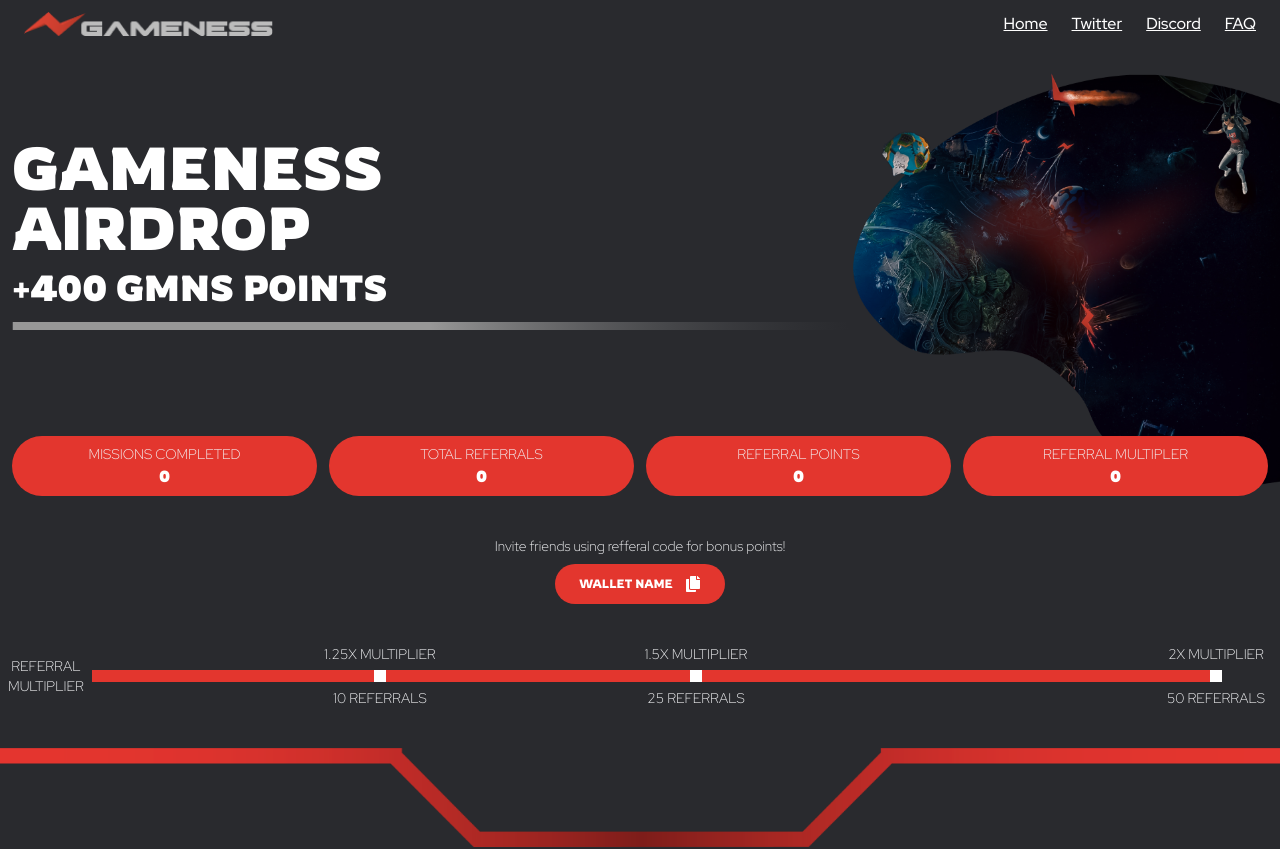
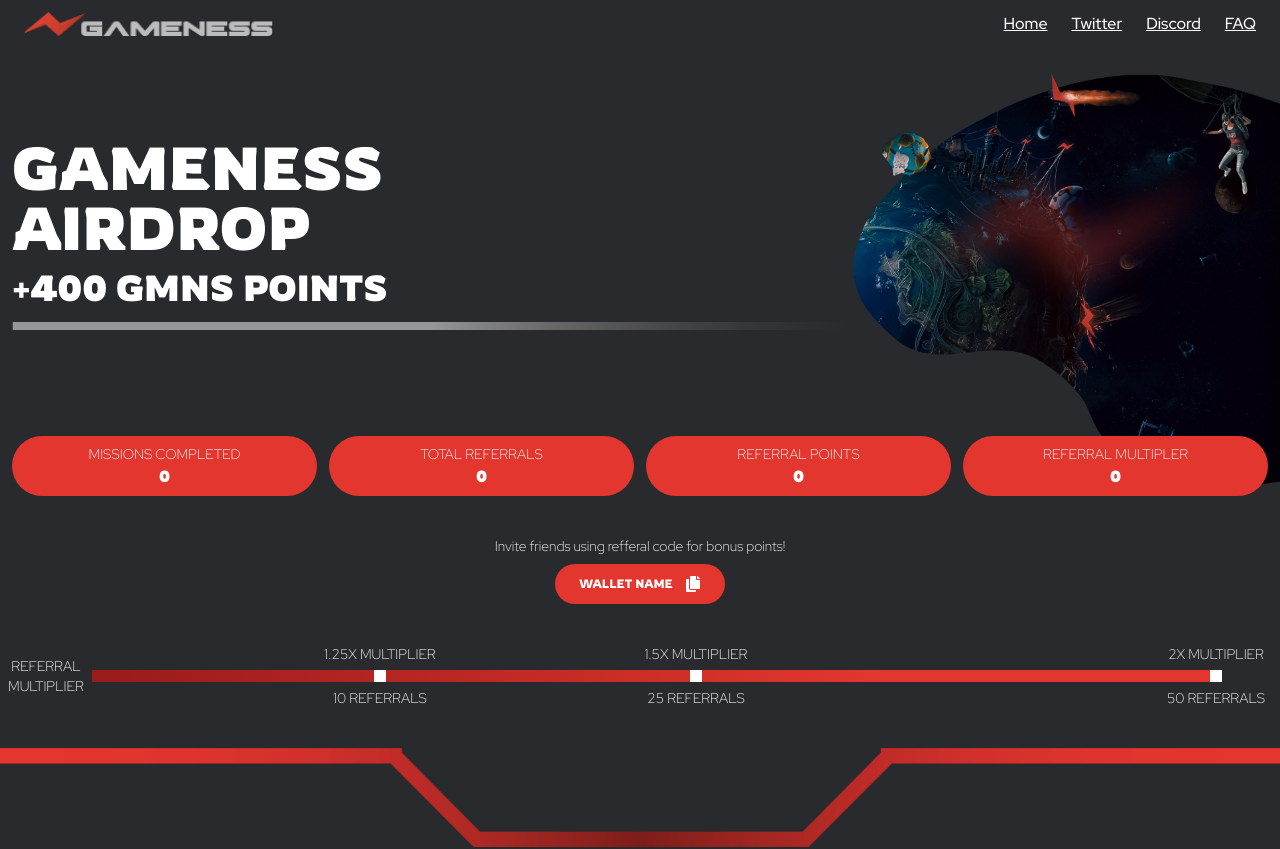
Before and after one commit to VortexZAA/gameness, a Next.js app: page /home in a window 1280 px wide. Shown: the top 849 px of the page. Built offline with nearby package versions, Linux system fonts and the light colour scheme.

Commit message:
Update styling and dimensions in home.tsx

```diff
--- a/src/pages/home.tsx
+++ b/src/pages/home.tsx
@@ -122,7 +122,7 @@
                 REFERRAL MULTIPLIER
               </span>
 
-              <div className="bg-primary flex w-full justify-end h-3"></div>
+              <div className="bg-gradient-to-l from-primary from-30% via-red-800 via-100% flex w-full justify-end h-3"></div>
             </div>
           </div>
           <Image
```
